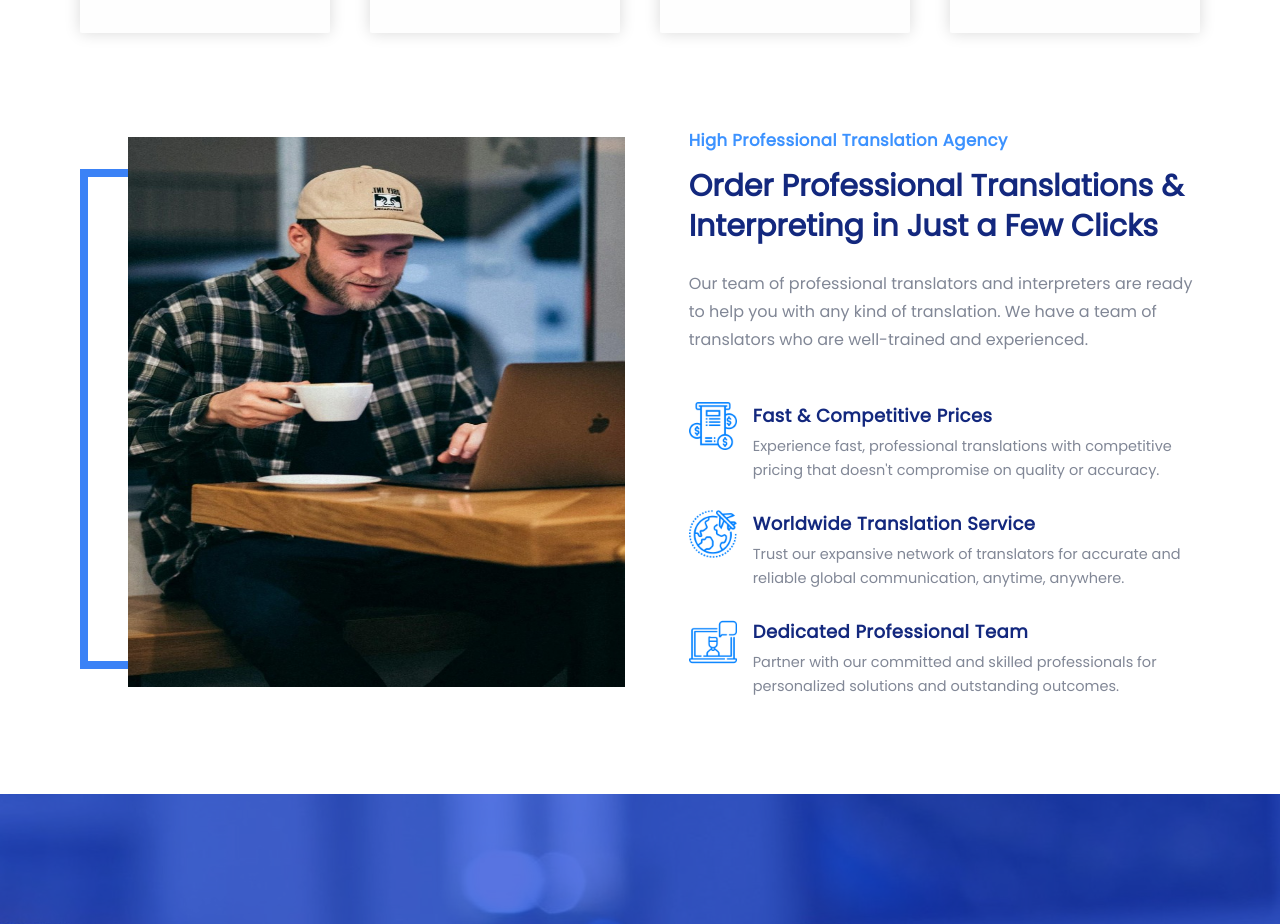
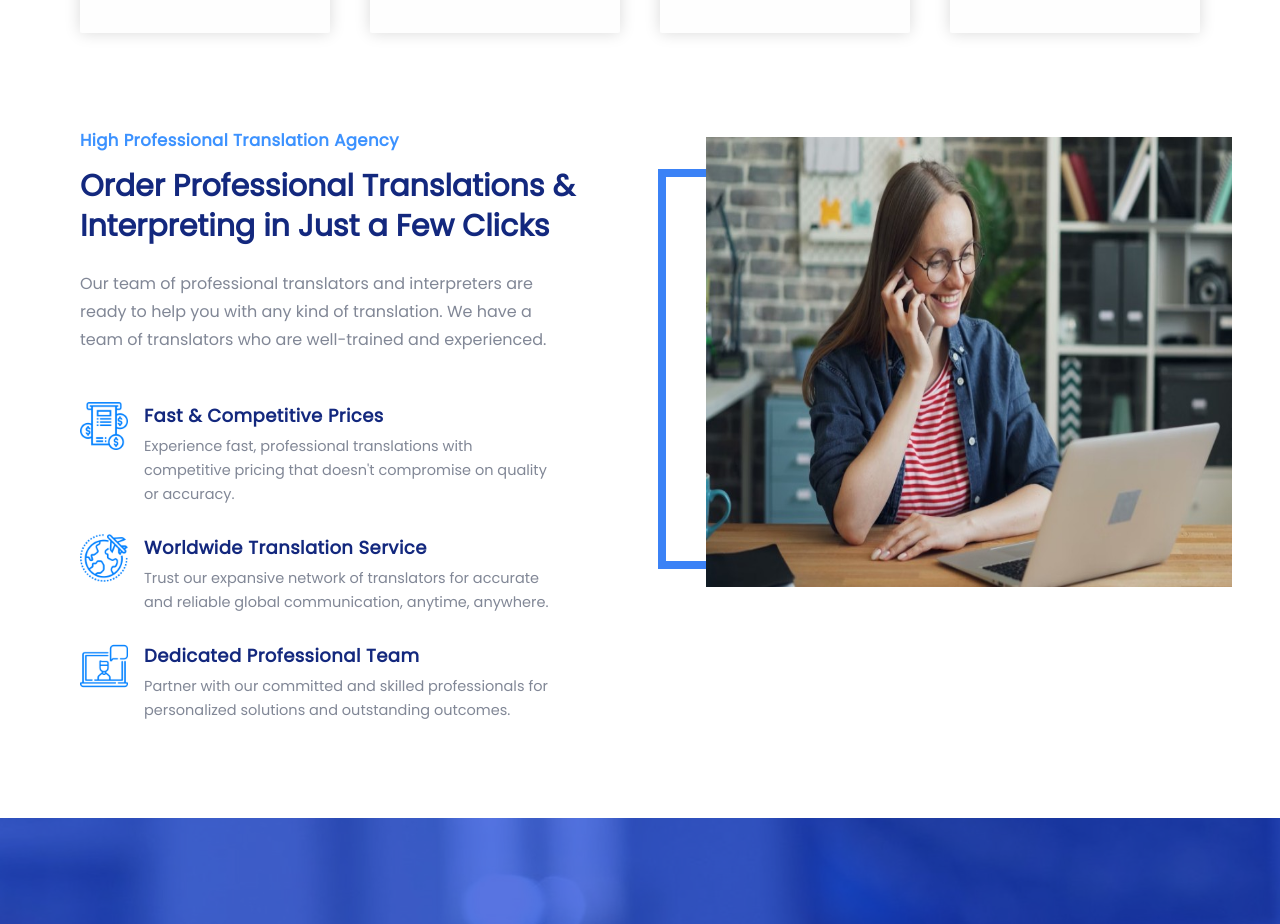
Before and after one commit to MusaZeshan-IT/Quick-Translate, a React (Vite) app: page /#/ in a window 1280 px wide. Shown: the part 1200-2124 px from the top of the page. Built offline with nearby package versions, Linux system fonts and the light colour scheme.

Commit message:
Changed the images and adjusted the home page.

```diff
--- a/src/components/UniqueFeatures.jsx
+++ b/src/components/UniqueFeatures.jsx
@@ -1,5 +1,6 @@
 import React from 'react';
 import UniqueImg from '../assets/uniqueFeatures.jpeg'
+import UniqueImgTab from '../assets/uniqueFeatures-tab.jpeg'
 import Feature from './Feature';
 import Feature1 from '../assets/uniqueFeatures/quality1.png'
 import Feature2 from '../assets/uniqueFeatures/quality2.png'
@@ -7,11 +8,12 @@ import Feature3 from '../assets/uniqueFeatures/quality3.png'
 
 const UniqueFeatures = () => {
     return (
-        <div className='flex lg:flex-row flex-col lg:gap-x-24 gap-y-16'>
-            <div className='lg:w-1/2 w-full border-8 border-blue-500 xs:h-[500px] 2xs-custom:h-[430px] h-[380px] mt-10'>
-                <img className='xs:h-[550px] 2xs-custom:h-[480px] h-[430px] xs-custom:w-[500px] w-full relative bottom-10 left-10' src={UniqueImg} alt="" />
+        <div className='flex lg:flex-row-reverse flex-col lg:gap-x-24 gap-y-16'>
+            <div className='xl:w-[57%] lg:w-1/2 w-full border-8 border-blue-500 lg:block flex xl:h-[400px] lg:h-[500px] md:h-[520px] xs-custom:h-[370px] 2xs-custom:h-[500px] h-[380px] mt-10'>
+                <img className='xl:hidden lg:block xs-custom:hidden block lg:h-[550px] h-full w-full lg:relative bottom-10 left-10' src={UniqueImg} alt="" />
+                <img className='xl:block lg:hidden xs-custom:block hidden xl:h-[450px] lg:h-full w-full lg:relative bottom-10 left-10' src={UniqueImgTab} alt="" />
             </div>
-            <div className='lg:w-1/2'>
+            <div className='xl:w-[43%] lg:w-1/2'>
                 <h3 className='text-[rgb(60,146,255)] font-semibold text-[16.5px] tracking-wide'>High Professional Translation Agency</h3>
                 <h2 className='text-[rgb(19,40,126)] text-3xl font-black mt-3 xs-custom:xs-custom:w-[500px] leading-10'>Order Professional Translations & Interpreting in Just a Few Clicks</h2>
                 <p className='lg:mt-6 mt-4 text-[rgb(129,135,150)] leading-7'>Our team of professional translators and interpreters are ready to help you with any kind of translation. We have a team of translators who are well-trained and experienced.</p>
```
Also changed, not shown: src/assets/uniqueFeatures-tab.jpeg (added), src/assets/uniqueFeatures.jpeg.
